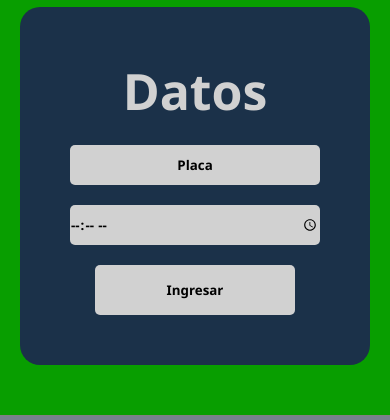
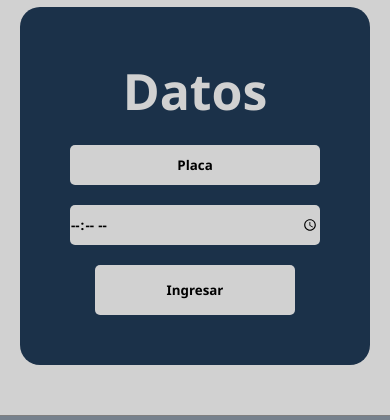
Before and after one commit to cris2265/Parqueo, a plain HTML site: page index.html in a window 390 px wide. Shown: the part 701-1121 px from the top of the page. Drawn offline with Linux system fonts and the light colour scheme.

Commit message:
Update contenido.css

```diff
--- a/js/contenido/contenido.css
+++ b/js/contenido/contenido.css
@@ -87,7 +87,6 @@
 }
 @media screen and (max-width: 768px) {
     .contenido {
-        background-color: #089e00;
         flex-direction: column;
         gap: 1rem;
         align-items: center;
```
